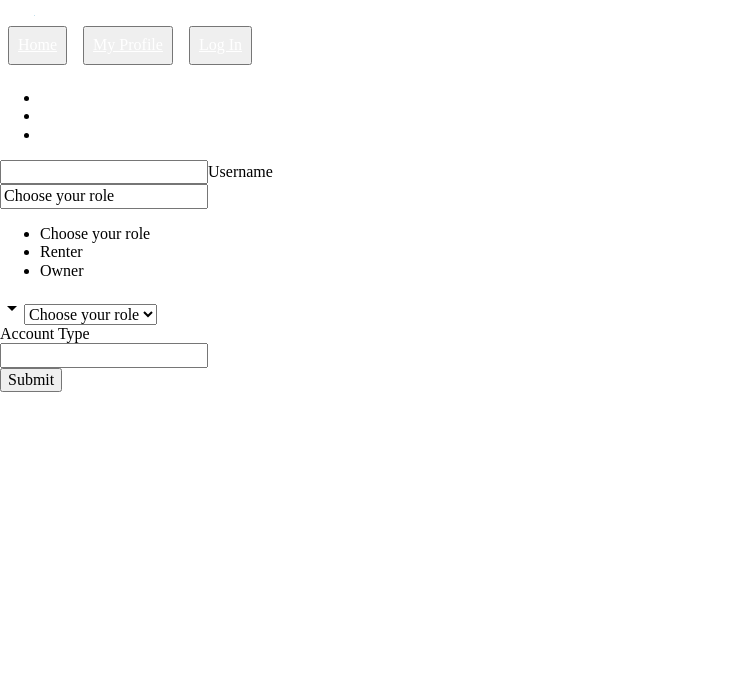
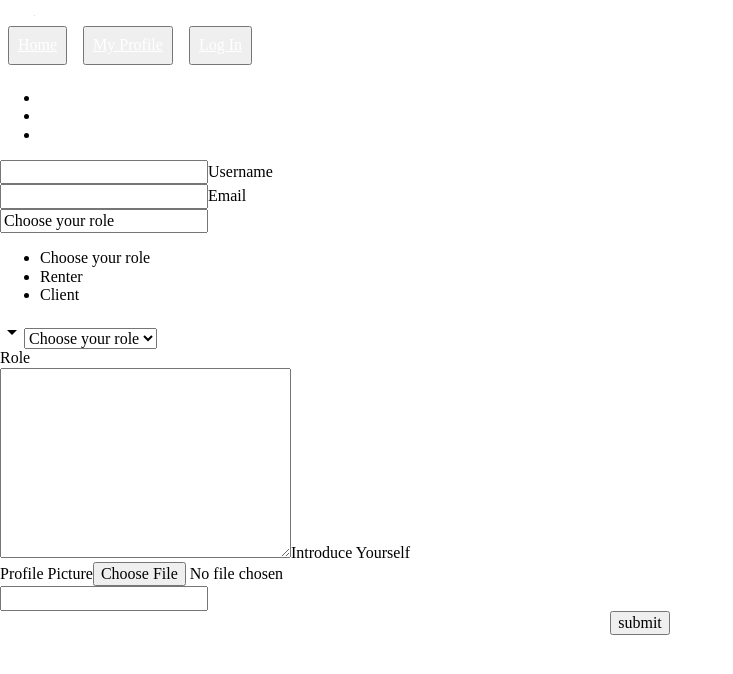
Before and after one commit to Use-My-Tech-Buildweek/front-end, a React (Create React App) app: page /register in a window 1280 px wide. Shown: the top 674 px of the page, without its empty margins (0-733 px from the left). Built offline with nearby package versions, Linux system fonts and the light colour scheme.

Commit message:
Adds text counters to SignupForm, finishes styling

```diff
--- a/src/components/SignupForm.js
+++ b/src/components/SignupForm.js
@@ -1,177 +1,199 @@
-import React from 'react'
-import { connect } from 'react-redux'
+import React, { useState, useEffect } from "react";
+// eslint-disable-next-line no-unused-vars
+import { connect } from "react-redux";
 import M from "materialize-css";
+// eslint-disable-next-line no-unused-vars
+import { addUser, setError } from "../actions/userActions";
+import { useHistory } from "react-router-dom";
+import { searchWrapperStyle } from "./styles/styles";
 
-import { addUser, setError } from '../actions/userActions'
+const SignupForm = (props) => {
+  let history = useHistory();
+  //   const { visible, toggleVisible } = props;
+  const initialFormValues = {
+    username: "",
+    password: "",
+    role: "default",
+    email: "",
+    pw_validate: "",
+    about_me: "",
+    profile_picture: "",
+    department: "",
+    error: "",
+    isFilePicked: false,
+    id: "",
+  };
 
-class SignupForm extends React.Component {
-    constructor(props) {
-        super(props);
-        this.state = {
-            newUser: {
-                username: '',
-                password: '',
-                // email: '',
-                //bio,
-                //profileImg: '',
-                department: '',
-            },
-            error: '',
-            isFilePicked: false
-        }
-    }
-    componentDidMount() {
+  const [formValues, setFormValues] = useState(initialFormValues);
+
+  useEffect(() => {
     const elems = document.querySelectorAll("select");
     M.FormSelect.init(elems);
+
+    // TODO: add stronger checks, such as file type and size
+    if (
+      formValues.profile_picture !== "" &&
+      formValues.isFilePicked === false
+    ) {
+      setFormValues({ ...formValues, isFilePicked: true });
     }
+  }, [formValues]);
 
-    handleSubmit = e => {
-        e.preventDefault()
-        console.log('submit add new user button clicked, calling addUser', this.state.newUser)
-        this.props.addUser(this.state.newUser)
-        this.props.history.push(`/profile/:${this.props.user.id}`);
-    }
+  useEffect(() => {
+    const counters = document.querySelectorAll(".counter_input");
+    M.CharacterCounter.init(counters);
+  }, []);
 
-    handleChanges = e => {
-        this.setState({
-            newUser: {
-                ...this.state.newUser,
-                [e.target.name]: e.target.value
-            }
-        })
-    }
+  const handleSubmit = (e) => {
+    e.preventDefault();
+    console.log(
+      "submit add new user button clicked, calling addUser",
+      formValues
+    );
+    // Submit form values to backend and reset form
+    addUser(formValues); //should be sending identical data as "this.props.addUser(this.state.newUser)"
+    // Clear form
+    setFormValues(initialFormValues);
+    // Programmatic redirect to profile page
+    history.push(`/profile/:${formValues.id}`);
+  };
 
-    handleSelectFile = e => {
-        this.setState({
-            ...this.state.user,
-            profileImg: e.target.files[0],
-        })
-        this.setState({
-            ...this.state,
-            isFilePicked: true,
-        })
-    }
-    render() {
+  const handlechange = (e) => {
+    e.preventDefault();
+    const { name, value } = e.target;
+    console.log(name, value);
+    setFormValues({ ...formValues, [name]: value });
+  };
+
   return (
-            <div className='row'>
-                <form action='submit' className='col s12' onSubmit={this.handleSubmit}>
-                    <div className='row'>
-                        <div className='input-field col s6'>
+    // pass a prop to specify if the submit must create a new user or update one .. (see if user id not undefined)
+    // TODO: Add text counters
+    // TODO: Add field validation
+    // Integrate Sarah's changes (Redux)
+    <div className="container">
+      <div className="row">
+        <form action="submit" className="col s12" onSubmit={handleSubmit}>
+          <div className="row">
+            <div className="input-field col s6">
               <input
                 name="username"
+                className="counter_input"
+                maxLength="21"
+                data-length="20"
+                id="username"
                 type="text"
-                                id='username'
-                                autoComplete='username'
-                                onChange={this.handleChanges}
-                                value={this.state.newUser.username}
+                onChange={handlechange}
+                value={formValues.username}
               />
               <label htmlFor="username">Username</label>
             </div>
-                    </div>
-                    <div className="row">
-                        <div className="input-field col s12">
-                            <select
-                                name="department"
-                                id="department"
-                                onChange={this.handleChanges}
-                                value={this.state.newUser.department}
-                            >
-                                <option name="department" value="default" >
-                                    Choose your role
-                        </option>
-                                <option name="department" value="renter">
-                                    Renter
-                        </option>
-                                <option name="department" value="owner">
-                                    Owner
-                        </option>
-                            </select>
-                            <label htmlFor="department">Account Type</label>
-                        </div>
-                    </div>
-                    {/*  <div className="row">
             <div className="input-field col s6">
               <input
+                className="counter_input"
+                maxLength="31"
+                data-length="30"
                 type="email"
                 id="email"
                 name="email"
-                                onChange={this.handleChanges}
-                                value={this.state.newUser.email}
+                onChange={handlechange}
+                value={formValues.email}
               />
               <label htmlFor="email">Email</label>
             </div>
           </div>
-        */}
+
           <div className="row">
-                        <div className="input-field col s6">
-                            <input
-                                type="password"
-                                name="password"
-                                id="password"
-                                autoComplete='current-password'
-                                onChange={this.handleChanges}
-                                value={this.state.newUser.password}
-                            />
-                            <label htmlFor="password"></label>
-                        </div>
-                        {/*<div className="input-field col s6">
-                            <input
-                                type="password"
-                                name="pw_validate"
-                                id="pw_validate"
-                                onChange={this.handleChanges}
-                                value={this.state.pw_validate}
-                            />
-                            <label htmlFor="pw_verify"></label>
+            <div className="input-field col s12">
+              <select
+                name="role"
+                id="role"
+                onChange={handlechange}
+                value={formValues.role}
+              >
+                <option name="role" value="default" disabled>
+                  Choose your role
+                </option>
+                <option name="role" value="renter">
+                  Renter
+                </option>
+                <option name="role" value="client">
+                  Client
+                </option>
+              </select>
+              <label htmlFor="role">Role</label>
             </div>
           </div>
+
           <div className="row">
             <div className="input-field col s12">
               <textarea
-                                name="bio"
-                                id="bio"
+                maxLength="301"
+                data-length="300"
+                name="about_me"
+                id="about_me"
                 cols="30"
                 rows="10"
-                                className="materialize-textarea"
-                                onChange={this.handleChanges}
-                                value={this.state.newUser.bio}
+                className="materialize-textarea counter_input"
+                onChange={handlechange}
+                value={formValues.about_me}
               />
-                            <label htmlFor="bio">Introduce Yourself</label>
+              <label htmlFor="about_me">Introduce Yourself</label>
             </div>
           </div>
+
           <div className="row">
-                        {/*    <div className="file-field input-field col s12">
+            {/* I got the upload working, you can pick a file on your computer and it shows a fakepath. */}
+            <div className="file-field input-field col s12">
               <div className="btn">
-                              <span>Profile Picture</span>
+                <label htmlFor="profile_picture" className="active white-text">
+                  Profile Picture
+                </label>
                 <input
                   type="file"
+                  id="profile_picture"
                   name="profile_picture"
+                  accept="image/png, image/jpeg"
                   onChange={handlechange}
                   value={formValues.profile_picture}
                 />
               </div>
-                            </div>*/}
-                        <div className="row">
-                            <div className="col s6">
-                                <button type="submit" className="btn btn-waves-effect">
-                                    Submit
-                            </button>
+              <div className="file-path-wrapper">
+                <input
+                  type="text"
+                  className="file-path counter_input"
+                  value={formValues.profile_picture}
+                  onChange={handlechange}
+                />
+              </div>
             </div>
           </div>
 
-
+          <div className="row">
+            <div
+              className="input-field col s6 offset-s3"
+              style={searchWrapperStyle}
+            >
+              <input
+                type="submit"
+                value="submit"
+                className="white-text waves-effect waves-light"
+              />
+            </div>
           </div>
         </form>
       </div>
-        )
-    }
-}
-const mapStateToProps = state => {
-    return {
-        users: state.users,
-        newUser: state.newUser,
-        error: state.error,
-        sendApiCall: state.sendApiCall,
-    }
-}
-export default connect(mapStateToProps, { setError, addUser })(SignupForm)
+    </div>
+  );
+};
+
+// const mapStateToProps = (user) => {
+//   return {
+//     users: users,
+//     newUser: formValues,
+//     error: error,
+//     sendApiCall: sendApiCall,
+//   };
+// };
+
+// export default connect(mapStateToProps, { setError, addUser })(SignupForm);
+export default SignupForm;
```
Also changed, not shown: src/components/temp_copy_of_SignupForm.js (added, +183 -0 lines). Lines whose indentation alone changed are shown as unchanged.
